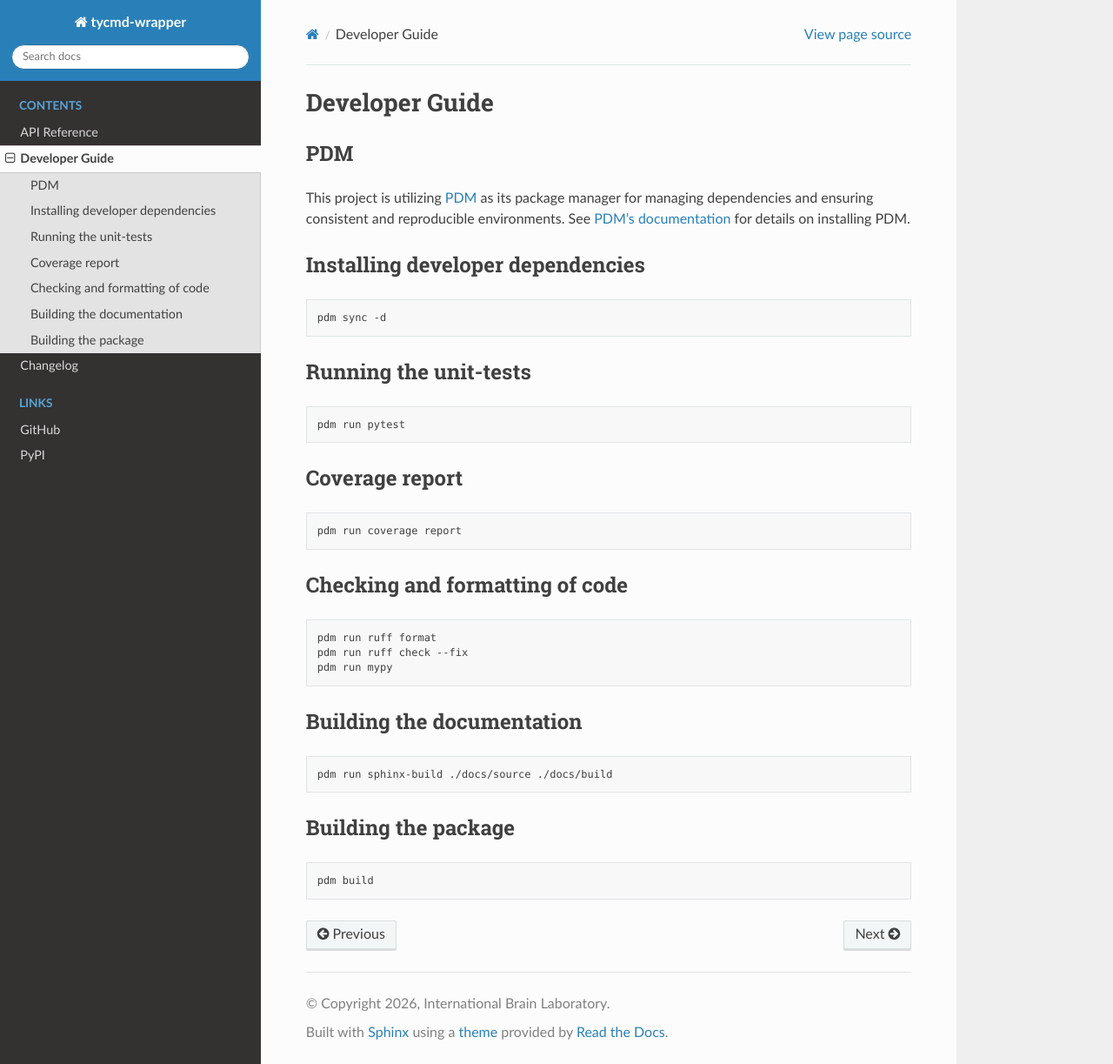
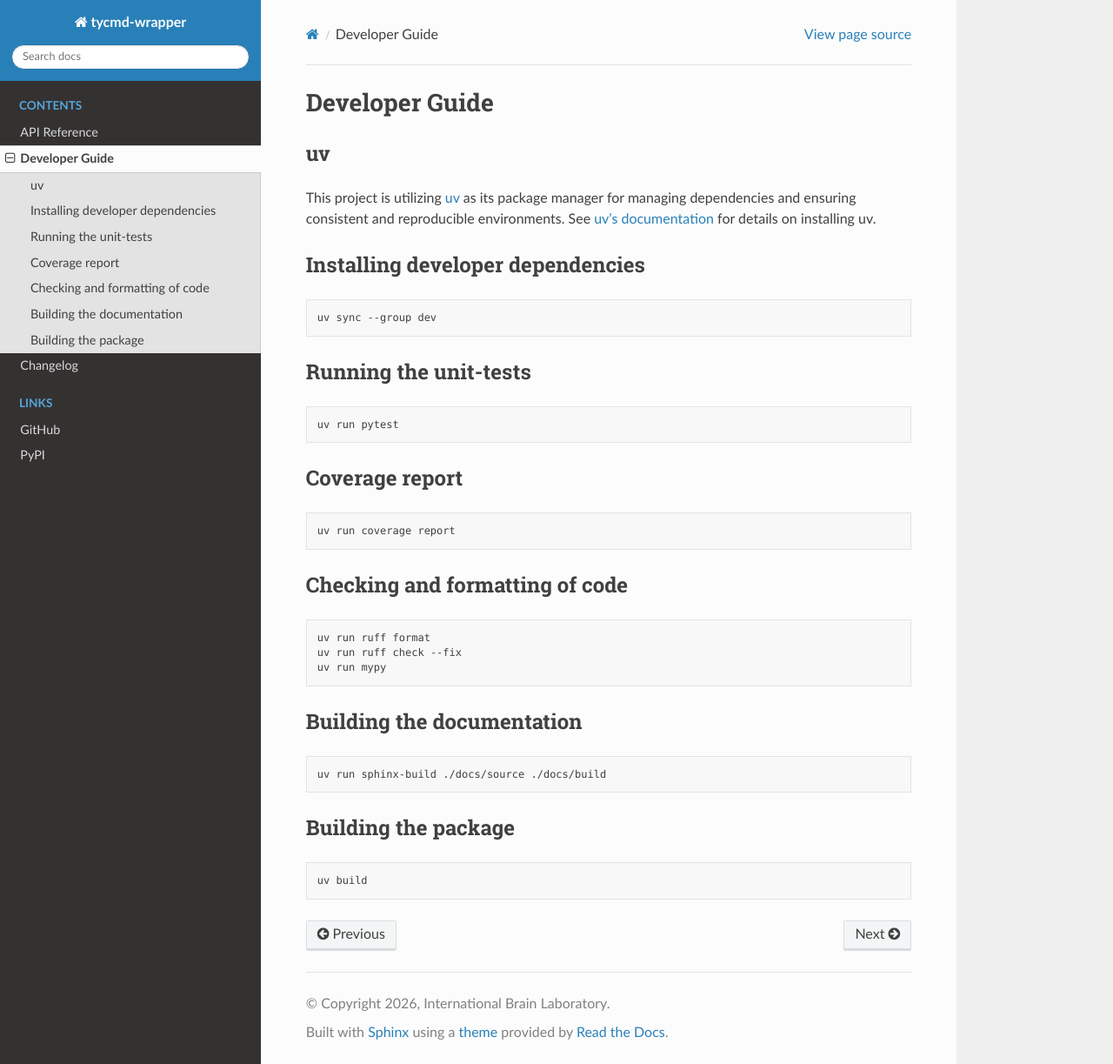
Before and after one commit to int-brain-lab/tycmd-wrapper, a Sphinx documentation site: the page built from docs/source/dev_guide.rst, in a window 1280 px wide and 1223 px high. Shown: the whole window at 87% size. Built offline with Sphinx 7.4.7 and the Read the Docs theme 3.1.0, drawn with Linux system fonts in a browser that asks for light colours.

Commit message:
Feature/uv (#9)

```diff
--- a/docs/source/dev_guide.rst
+++ b/docs/source/dev_guide.rst
@@ -1,11 +1,11 @@
 Developer Guide
 ===============
 
-PDM
----
+uv
+--
 
-This project is utilizing `PDM <https://pdm-project.org/>`_ as its package manager for managing dependencies and ensuring consistent and reproducible environments.
-See `PDM's documentation <https://pdm-project.org/en/latest/#recommended-installation-method>`_ for details on installing PDM.
+This project is utilizing `uv <https://docs.astral.sh/uv/>`_ as its package manager for managing dependencies and ensuring consistent and reproducible environments.
+See `uv's documentation <https://docs.astral.sh/uv/getting-started/installation/>`_ for details on installing uv.
 
 
 Installing developer dependencies
@@ -13,7 +13,7 @@ Installing developer dependencies
 
 .. code-block:: bash
 
-   pdm sync -d
+   uv sync --group dev
 
 
 Running the unit-tests
@@ -21,7 +21,7 @@ Running the unit-tests
 
 .. code-block:: bash
 
-   pdm run pytest
+   uv run pytest
 
 
 Coverage report
@@ -29,7 +29,7 @@ Coverage report
 
 .. code-block:: bash
 
-   pdm run coverage report
+   uv run coverage report
 
 
 Checking and formatting of code
@@ -37,9 +37,9 @@ Checking and formatting of code
 
 .. code-block:: bash
 
-   pdm run ruff format
-   pdm run ruff check --fix
-   pdm run mypy
+   uv run ruff format
+   uv run ruff check --fix
+   uv run mypy
 
 
 Building the documentation
@@ -47,7 +47,7 @@ Building the documentation
 
 .. code-block:: bash
 
-   pdm run sphinx-build ./docs/source ./docs/build
+   uv run sphinx-build ./docs/source ./docs/build
 
 
 Building the package
@@ -55,4 +55,4 @@ Building the package
 
 .. code-block:: bash
 
-   pdm build
+   uv build
```
Also changed, not shown: pyproject.toml (+12 -4 lines), tycmd.py (+5 -5 lines), 6 other files.
